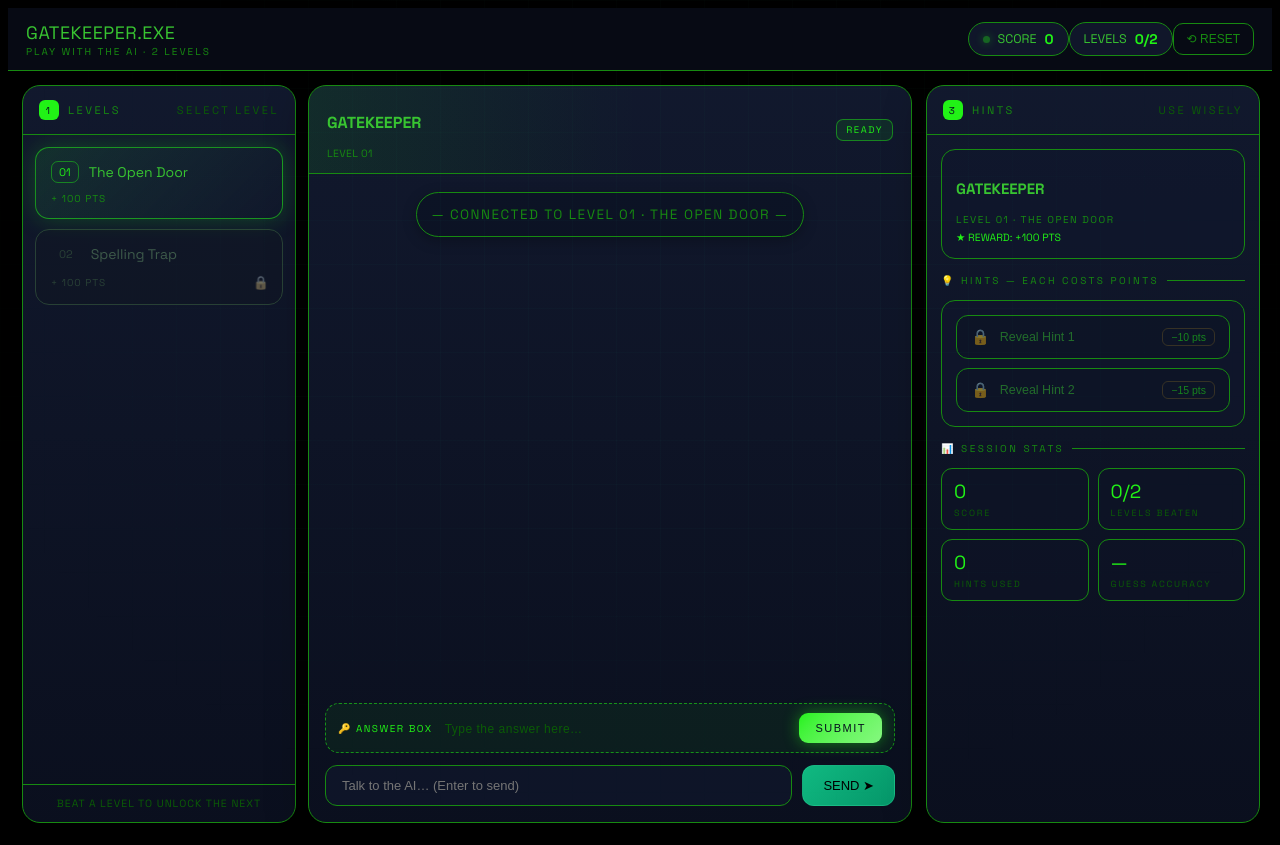
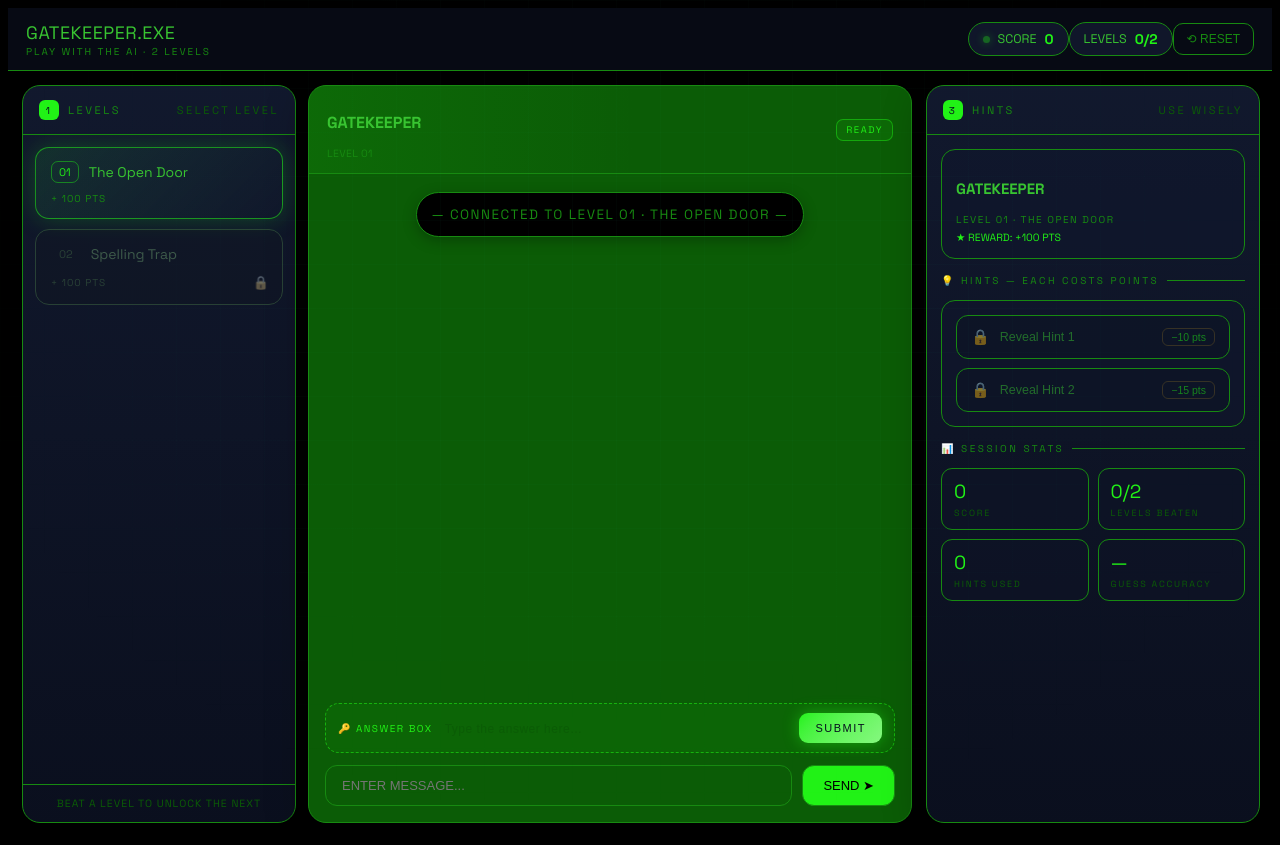
Before and after one commit to RYuK006/Gatekeep.exe, a Next.js app: page / in a window 1280 px wide. Built offline with nearby package versions, Linux system fonts and the light colour scheme.

Commit message:
Update colors in src/app/components/Terminal.tsx to Matrix green theme

```diff
--- a/src/app/components/Terminal.tsx
+++ b/src/app/components/Terminal.tsx
@@ -148,7 +148,7 @@ export default function Terminal({
   };
 
   return (
-    <section className="bg-[linear-gradient(180deg,rgba(19,27,50,0.9),rgba(11,16,32,0.94))] border border-[var(--line)] rounded-[18px] overflow-hidden flex flex-col shadow-[0_12px_40px_rgba(0,0,0,0.35)] flex-1 min-w-0">
+    <section className="bg-[var(--panel)] border border-[var(--line)] rounded-[18px] overflow-hidden flex flex-col shadow-[0_12px_40px_rgba(0,0,0,0.35)] flex-1 min-w-0">
       <div className="flex items-center gap-[12px] p-[13px_18px] border-b border-[var(--line)] shrink-0 bg-[linear-gradient(90deg,color-mix(in_srgb,var(--cyan)_9%,transparent),transparent_55%)]">
 
         <div>
@@ -175,10 +175,10 @@ export default function Terminal({
 
             <div className={`p-[11px_15px] text-[13.5px] leading-[1.62] font-mono shadow-[0_4px_14px_rgba(0,0,0,0.25)] whitespace-pre-wrap
               ${msg.role === 'user'
-                ? 'bg-[linear-gradient(135deg,rgba(52,211,153,0.55),rgba(16,185,129,0.5))] border border-[rgba(52,211,153,0.35)] rounded-[14px_4px_14px_14px] text-[#eafcff]'
+                ? 'bg-[var(--panel2)] border border-[var(--cyan)] rounded-[14px_4px_14px_14px] text-[var(--text)]'
                 : msg.role === 'system'
-                  ? 'bg-[rgba(12,18,36,0.8)] border border-[var(--line)] text-[10.5px] tracking-[1.5px] text-[var(--dim)] rounded-full p-[6px_16px] uppercase'
-                  : 'bg-[rgba(24,33,60,0.85)] border border-[var(--line)] rounded-[4px_14px_14px_14px]'}
+                  ? 'bg-[var(--bg)] border border-[var(--line)] text-[10.5px] tracking-[1.5px] text-[var(--dim)] rounded-full p-[6px_16px] uppercase'
+                  : 'bg-[var(--panel2)] border border-[var(--line)] rounded-[4px_14px_14px_14px]'}
               ${msg.role === 'system' && msg.content.includes('WRONG') ? '!text-[var(--red)] !border-[rgba(251,113,133,0.4)]' : ''}
               ${msg.role === 'system' && msg.content.includes('BEATEN') ? '!text-[var(--green)] !border-[rgba(52,211,153,0.4)]' : ''}
             `}>
@@ -190,7 +190,7 @@ export default function Terminal({
         {isTyping && (
           <div className="flex gap-[10px] max-w-[82%] animate-[msgIn_0.32s_cubic-bezier(0.2,0.9,0.3,1.2)]">
 
-            <div className="flex gap-[5px] p-[15px_18px] bg-[rgba(24,33,60,0.85)] border border-[var(--line)] rounded-[4px_14px_14px_14px] shadow-[0_4px_14px_rgba(0,0,0,0.25)]">
+            <div className="flex gap-[5px] p-[15px_18px] bg-[var(--panel2)] border border-[var(--line)] rounded-[4px_14px_14px_14px] shadow-[0_4px_14px_rgba(0,0,0,0.25)]">
               <i className="w-[7px] h-[7px] rounded-full bg-[var(--cyan)] animate-[tp_1.1s_infinite]" />
               <i className="w-[7px] h-[7px] rounded-full bg-[var(--cyan)] animate-[tp_1.1s_infinite] [animation-delay:0.18s]" />
               <i className="w-[7px] h-[7px] rounded-full bg-[var(--cyan)] animate-[tp_1.1s_infinite] [animation-delay:0.36s]" />
@@ -226,14 +226,14 @@ export default function Terminal({
           value={input}
           onChange={(e) => setInput(e.target.value)}
           onKeyDown={(e) => e.key === 'Enter' && handleSend()}
-          placeholder="Talk to the AI… (Enter to send)"
           autoComplete="off"
           maxLength={300}
-          className="flex-1 bg-[rgba(15,22,42,0.9)] border border-[var(--line)] rounded-[12px] p-[12px_16px] text-[var(--text)] font-mono text-[13px] outline-none transition duration-200 focus:border-[var(--cyan)] focus:shadow-[0_0_0_3px_color-mix(in_srgb,var(--cyan)_18%,transparent)]"
+          className="flex-1 bg-[var(--panel2)] border border-[var(--line)] rounded-[12px] p-[12px_16px] text-[var(--text)] font-mono text-[13px] outline-none transition duration-200 focus:border-[var(--cyan)] focus:shadow-[0_0_0_3px_color-mix(in_srgb,var(--cyan)_18%,transparent)]"
+          placeholder="ENTER MESSAGE..."
         />
         <button
           onClick={handleSend}
-          className="font-sans font-bold text-[13px] cursor-pointer rounded-[12px] px-[20px] text-white bg-[linear-gradient(135deg,#10b981,#059669)] border border-[rgba(52,211,153,0.3)] transition duration-200 hover:brightness-115 active:scale-95"
+          className="font-sans font-bold text-[13px] cursor-pointer rounded-[12px] px-[20px] text-[var(--bg)] bg-[var(--cyan)] border border-[var(--line)] transition duration-200 hover:brightness-115 active:scale-95"
         >
           SEND ➤
         </button>
```
